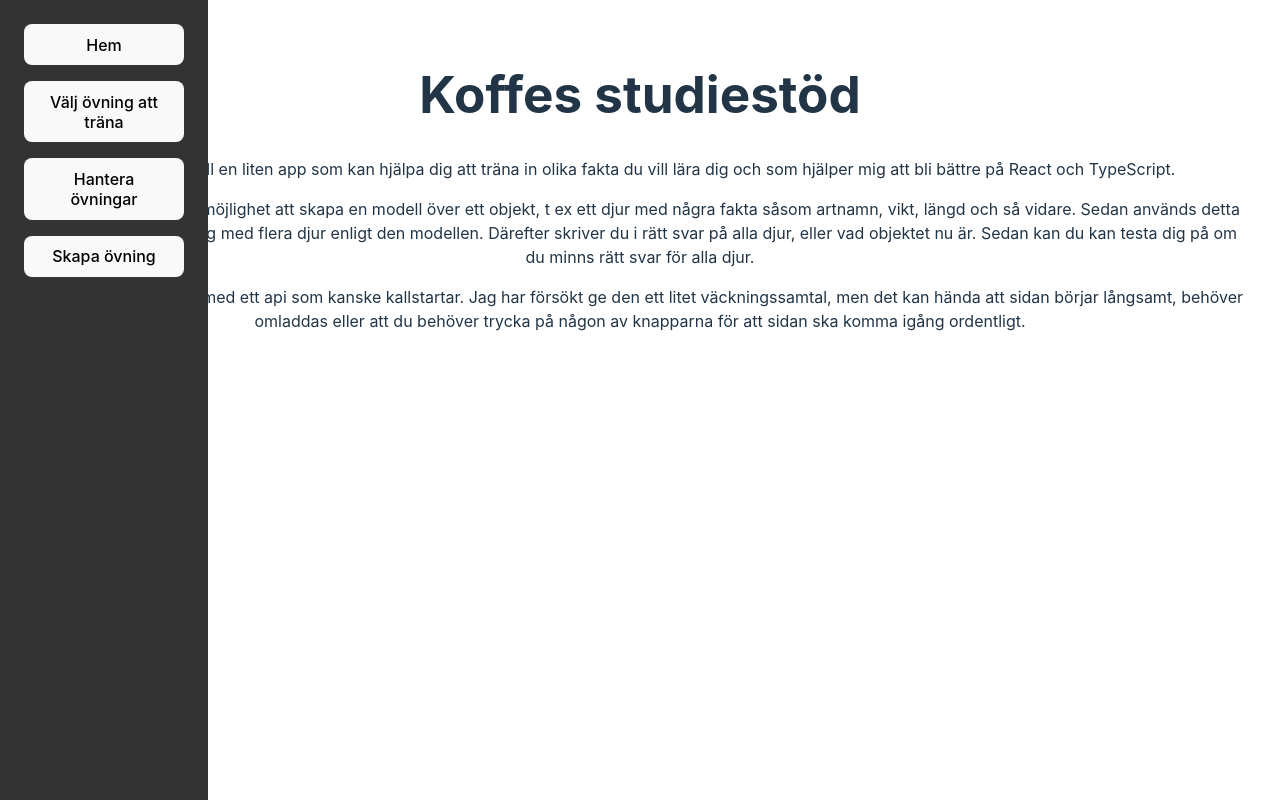
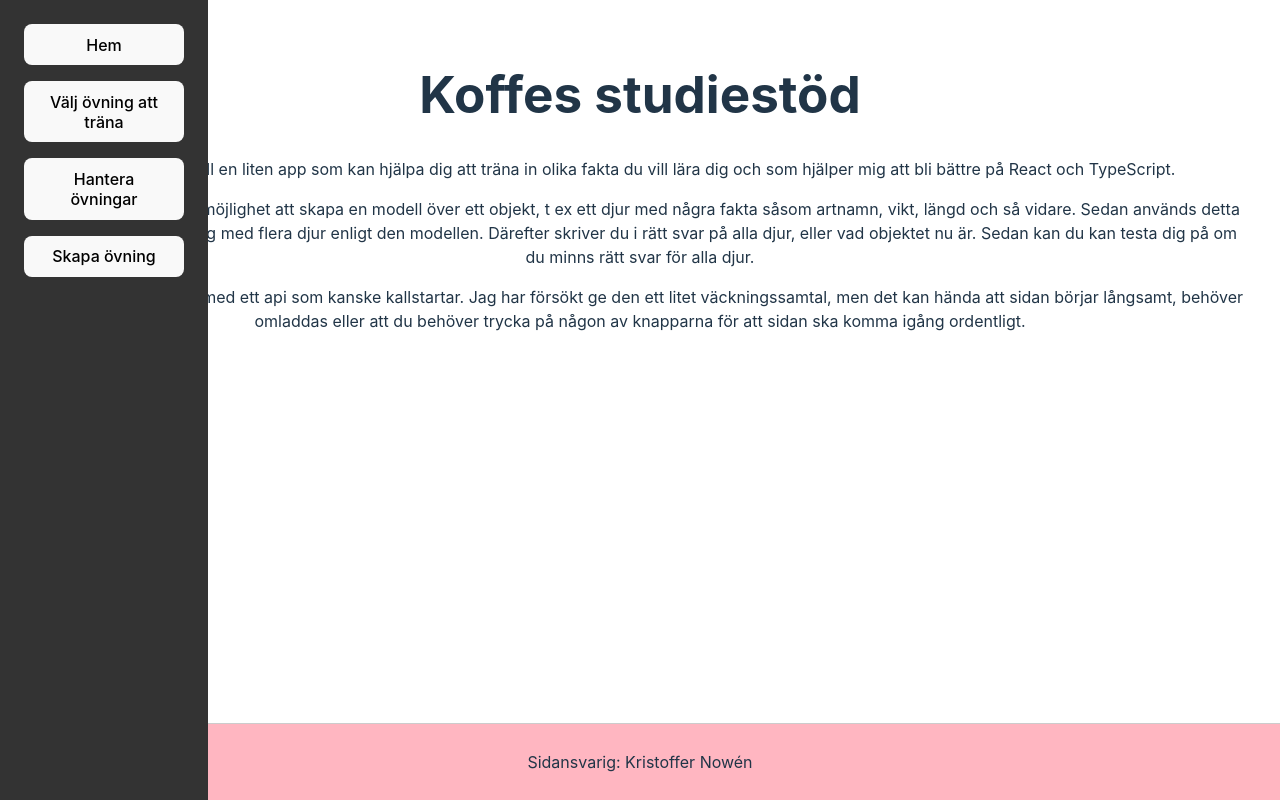
Before and after one commit to kristoffernowen/learner_react_frontend, a React (Vite) app: page / in a window 1280 px wide. Built offline with nearby package versions, Linux system fonts and the light colour scheme; no server answers.

Commit message:
Add footer with SiteManager info

```diff
--- a/src/components/NavMenu.module.css
+++ b/src/components/NavMenu.module.css
@@ -1,5 +1,6 @@
 .navDiv {
     position: fixed;
+    z-index: 5;
     left: 0;
     top: 0;
     width: 100%;
--- /dev/null
+++ b/src/components/general/SiteManagerFooter.module.css
@@ -0,0 +1,12 @@
+.footer {
+    position: fixed;
+    z-index: 2;
+    bottom: 0;
+    left: 0;
+    width: 100%;
+    background-color: lightpink;
+    text-align: center;
+    padding: 10px 0;
+    border-top: 1px solid #ccc;
+
+}
--- /dev/null
+++ b/src/components/general/SiteManagerFooter.tsx
@@ -0,0 +1,9 @@
+import styles from "./SiteManagerFooter.module.css"
+
+export default function SiteManagerFooter() {
+    return (
+        <footer className={styles.footer}>
+            <p>Sidansvarig: Kristoffer Nowén</p>
+        </footer>
+    );
+}
--- a/src/pages/RootLayoutPage.tsx
+++ b/src/pages/RootLayoutPage.tsx
@@ -1,9 +1,11 @@
 import { Outlet } from "react-router-dom"
 import NavMenu from "../components/NavMenu";
+import SiteManagerFooter from "../components/general/SiteManagerFooter";
 
 export default function RootLayoutPage() {
     return <div>
         <NavMenu />
             <Outlet />
+        <SiteManagerFooter />
     </div>;
 }
```
